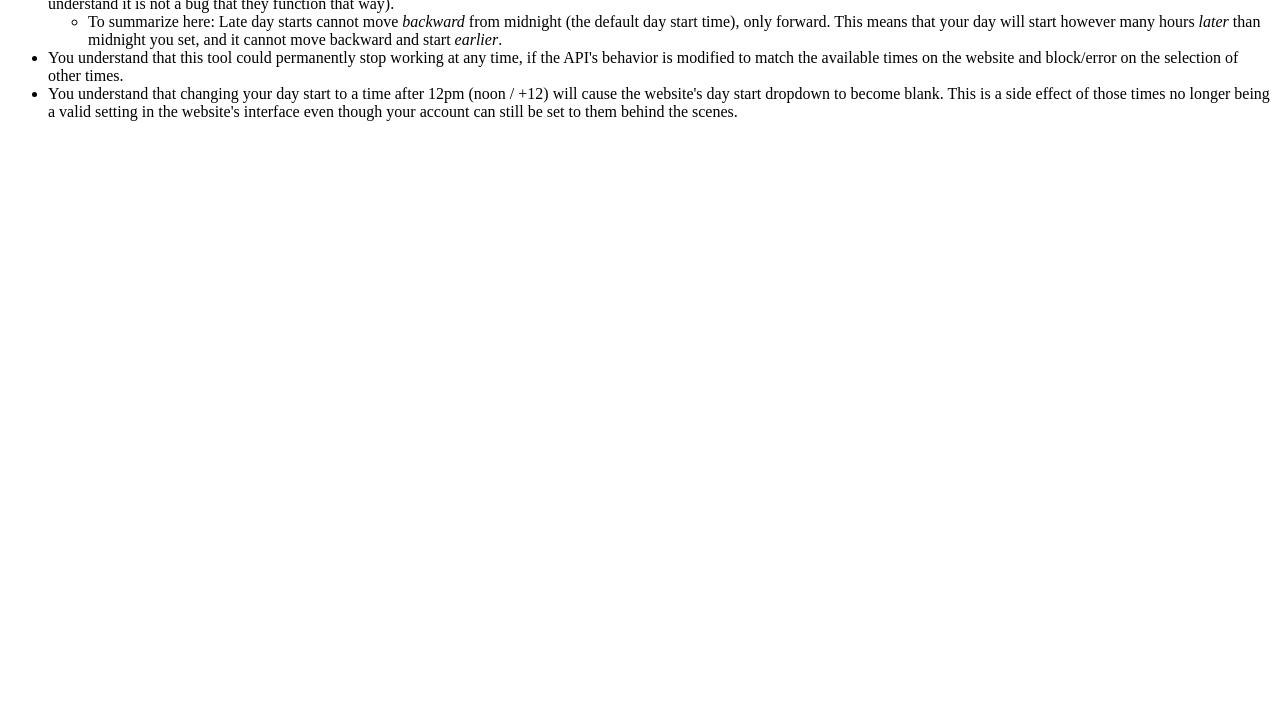
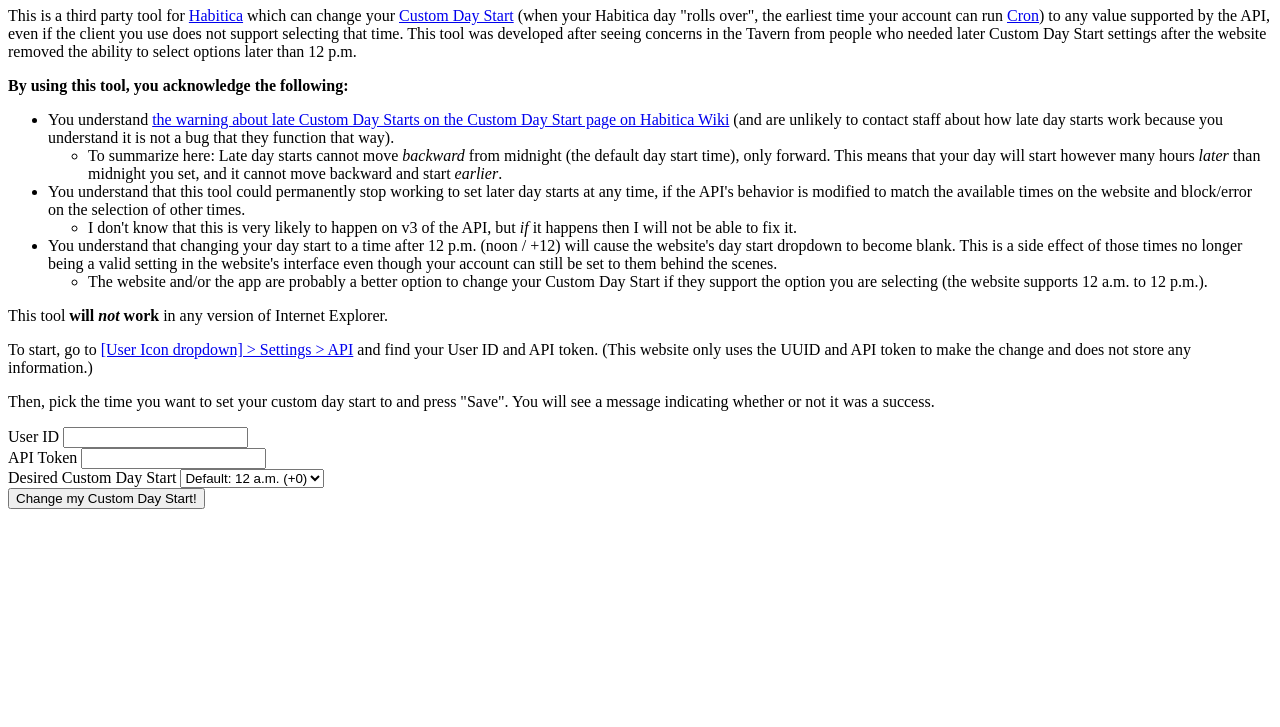
Before and after one commit to citrusella/Any-Day-Start-Setter, a plain HTML site: page index.html in a window 1280 px wide. Shown: the part 73-800 px from the top of the page. Drawn offline with Linux system fonts and the light colour scheme.

Commit message:
Successful request sending
There are still bugs in this HTML, but wanted to commit this version as it *does* successfully talk to the API.

```diff
--- a/index.html
+++ b/index.html
@@ -2,20 +2,99 @@
 <html>
 
 <head>
-<meta content="en-us" http-equiv="Content-Language" />
-<meta content="text/html; charset=utf-8" http-equiv="Content-Type" />
-<title>By using this tool</title>
+<meta charset="utf-8">
+<title>Any Day Start Setter for Habitica</title>
 </head>
-
 <body>
+<h1>Any Day Start Setter for Habitica</h1>
+<p>This is a third party tool for <a href="https://habitica.com">Habitica</a> which can change your <a href="https://habitica.fandom.com/wiki/Custom_Day_Start">Custom Day Start</a> (when your Habitica day "rolls over", the earliest time your account can run <a href="https://habitica.fandom.com/wiki/Cron">Cron</a>) to any value supported by the API, even if the client you use does not support selecting that time.
+This tool was developed after seeing concerns in the Tavern from people who needed later Custom Day Start settings after the website removed the ability to select options later than 12 p.m.</p>
 <p><strong>By using this tool, you acknowledge the following:</strong></p>
 <ul>
 <li>You understand <a href="https://habitica.fandom.com/wiki/Custom_Day_Start#Examples_and_a_Warning_about_Late_Custom_Day_Start_Times">the warning about late Custom Day Starts on the Custom Day Start page on Habitica Wiki</a> (and are unlikely to contact staff about how late day starts work because you understand it is not a bug that they function that way).<ul>
 	<li>To summarize here: Late day starts cannot move <em>backward</em> from midnight (the default day start time), only forward. This means that your day will start however many hours <em>later</em> than midnight you set, and it cannot move backward and start <em>earlier</em>.</li>
 </ul>
 	</li>
-<li>You understand that this tool could permanently stop working at any time, if the API's behavior is modified to match the available times on the website and block/error on the selection of other times.</li>
-<li>You understand that changing your day start to a time after 12pm (noon / +12) will cause the website's day start dropdown to become blank. This is a side effect of those times no longer being a valid setting in the website's interface even though your account can still be set to them behind the scenes.</li></ul>
+<li>You understand that this tool could permanently stop working to set later day starts at any time, if the API's behavior is modified to match the available times on the website and block/error on the selection of other times.<ul>
+	<li>I don't know that this is very likely to happen on v3 of the API, but
+	<em>if</em> it happens then I will not be able to fix it.</li>
+</ul>
+	</li>
+<li>You understand that changing your day start to a time after 12 p.m. (noon / +12) will cause the website's day start dropdown to become blank. This is a side effect of those times no longer being a valid setting in the website's interface even though your account can still be set to them behind the scenes.<ul>
+	<li>The website and/or the app are probably a better option to change your
+	Custom Day Start if they support the option you are selecting (the website
+	supports 12 a.m. to 12 p.m.).</li>
+</ul>
+	</li>
+</ul>
+<p>This tool <strong>will <em>not</em> work</strong> in any version of Internet Explorer.</p>
+<p>To start, go to <a href="https://habitica.com/user/settings/api">[User Icon dropdown] &gt; Settings &gt; API</a> and find your User ID and API token. (This website only uses the UUID and API token to make the change and does not store any information.)</p>
+<p>Then, pick the time you want to set your custom day start to and press "Save". You will see a message indicating whether or not it was a success.</p>
+<form id="form" method="post">
+	<label for="uuid">User ID</label>
+	<input name="userId" id="uuid" type="text"><br />
+	<label for="apiToken">API Token</label>
+	<input name="secretToken" id="apiToken" type="password"><br />
+	<label for="cds">Desired Custom Day Start</label>
+	<select name="customDayStart" id="cds">
+				<option value="0">Default: 12 a.m. (+0)</option>
+				<option value="1">1 a.m. (+1)</option>
+				<option value="2">2 a.m. (+2)</option>
+				<option value="3">3 a.m. (+3)</option>
+				<option value="4">4 a.m. (+4)</option>
+				<option value="5">5 a.m. (+5)</option>
+				<option value="6">6 a.m. (+6)</option>
+				<option value="7">7 a.m. (+7)</option>
+				<option value="8">8 a.m. (+8)</option>
+				<option value="9">9 a.m. (+9)</option>
+				<option value="10">10 a.m. (+10)</option>
+				<option value="11">11 a.m. (+11)</option>
+				<option value="12">12 a.m. (+12)</option>
+				<option value="13">1 p.m. (+13)</option>
+				<option value="14">2 p.m. (+14)</option>
+				<option value="15">3 p.m. (+15)</option>
+				<option value="16">4 p.m. (+16)</option>
+				<option value="17">5 p.m. (+17)</option>
+				<option value="18">6 p.m. (+18)</option>
+				<option value="19">7 p.m. (+19)</option>
+				<option value="20">8 p.m. (+20)</option>
+				<option value="21">9 p.m. (+21)</option>
+				<option value="22">10 p.m. (+22)</option>
+				<option value="23">11 p.m. (+23)</option>
+			</select><br />
+			<input name="Submit" type="submit" id="button" value="Change my Custom Day Start!" /></form>
+<p id="response"></p>
+<script>
+var form=document.getElementById('form')
+
+form.addEventListener('submit', function(e){
+ 	e.preventDefault()
+
+	var clientId = '2d6ef231-50b4-4a22-90e7-45eb97147a2c-anyCustomDayStart';
+	var userId = document.getElementById('uuid').value;
+	var secretToken = document.getElementById('apiToken').value;
+	var dayStartSelection = document.getElementById('cds').value;
+
+	fetch('https://habitica.com/api/v3/user/custom-day-start', {
+  		method: 'POST',
+  		body: JSON.stringify({
+    		dayStart: dayStartSelection
+		}),
+  		headers: {
+    		'Content-type': 'application/json; charset=UTF-8',
+    		'x-client': clientId,
+    		'x-api-user': userId,
+    		'x-api-key': secretToken
+  		}
+  	})
+  	.then(function(response){
+  		return response.json()})
+  	.then(function(data)
+  		{console.log(data)
+  			response=document.getElementById("response")
+  			response.innerHTML = data.message
+	}).catch(error => console.error('Error:', error));
+});
+</script>
 </body>
-
 </html>
```
